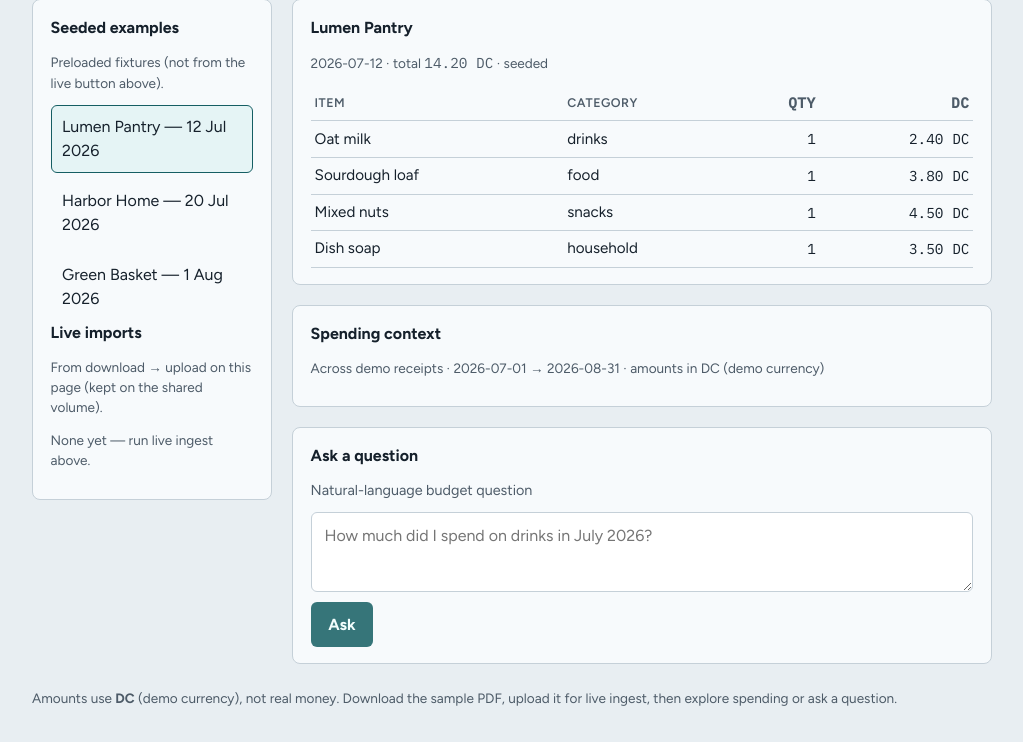
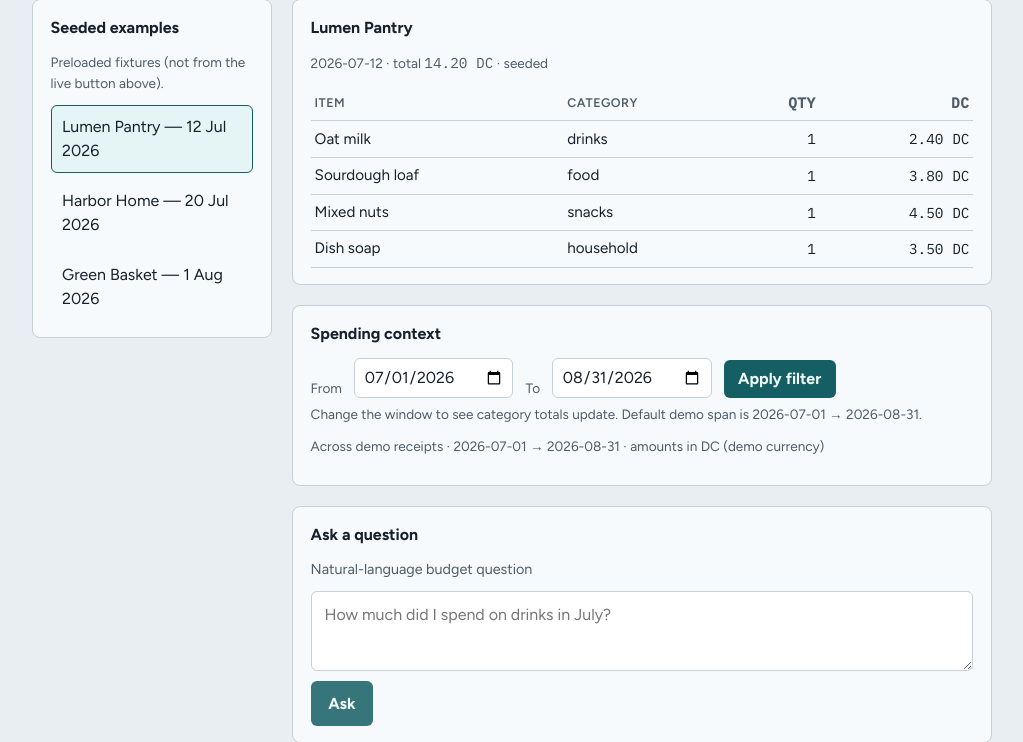
Before and after one commit to RoxanaTapia/receipt-intelligence-demo, a FastAPI app: page / in a window 1280 px wide. Shown: the part 636-1378 px from the top of the page, without its empty margins (128-1151 px from the left). Before the commit the page ends 1342 px from the top, so only its background shows below. Run offline with FastAPI, Linux system fonts and the light colour scheme; data that the repository does not hold is empty.

Commit message:
Simplify spending UI, add date filter, and harden Q&A for the demo window.
Drop noisy before→after category digits and the Live imports list, let visitors filter spending by date, and map bare months plus $ answers to DC.

Co-authored-by: Cursor <cursoragent@cursor.com>

```diff
--- a/demo/app/main.py
+++ b/demo/app/main.py
@@ -4,6 +4,7 @@ from __future__ import annotations
 
 import json
 import os
+from datetime import date
 from pathlib import Path
 from typing import Any
 
@@ -14,7 +15,7 @@ from fastapi.templating import Jinja2Templates
 
 from app.api_client import ApiError, ReceiptApiClient
 from app.examples import get_example, load_examples, load_live_imports
-from app.money import DEMO_CURRENCY, format_money
+from app.money import DEMO_CURRENCY, enrich_question_months, format_money, present_answer_text
 from app.n8n_client import N8nIngestClient, N8nIngestError
 from app.sample import SAMPLE_FILENAME, SAMPLE_ID, sample_pdf_path, validate_demo_sample
 
@@ -70,6 +71,20 @@ def _base_context(request: Request) -> dict[str, Any]:
     }
 
 
+def _parse_window(start: str | None, end: str | None) -> tuple[str, str]:
+    """Normalize visitor date filters; fall back to the default demo window."""
+    start_s = (start or DEMO_START_DATE).strip()
+    end_s = (end or DEMO_END_DATE).strip()
+    try:
+        start_d = date.fromisoformat(start_s)
+        end_d = date.fromisoformat(end_s)
+    except ValueError:
+        return DEMO_START_DATE, DEMO_END_DATE
+    if start_d > end_d:
+        start_d, end_d = end_d, start_d
+    return start_d.isoformat(), end_d.isoformat()
+
+
 def _load_persisted_receipt(filename: str) -> dict[str, Any] | None:
     """Read categorized JSON from the shared receipts volume."""
     path = RECEIPT_DATA_PATH / Path(filename).name
@@ -79,11 +94,11 @@ def _load_persisted_receipt(filename: str) -> dict[str, Any] | None:
     return data if isinstance(data, dict) else None
 
 
-def _safe_summary() -> tuple[dict[str, Any] | None, str | None]:
+def _safe_summary(start: str, end: str) -> tuple[dict[str, Any] | None, str | None]:
     """Fetch window summary; return (summary, error)."""
     try:
         api.health()
-        return api.summary(DEMO_START_DATE, DEMO_END_DATE), None
+        return api.summary(start, end), None
     except ApiError as exc:
         return None, str(exc)
 
@@ -107,8 +122,8 @@ def _category_share_map(summary: dict[str, Any] | None) -> dict[str, dict[str, f
     return out
 
 
-def _seed_baseline_spend() -> float:
-    """Sum line prices on seed fixtures inside the demo window (for UX contrast)."""
+def _seed_baseline_spend(start: str, end: str) -> float:
+    """Sum line prices on seed fixtures inside the selected window (for UX contrast)."""
     total = 0.0
     for path in sorted(SEED_DIR.glob("2026-*.json")):
         try:
@@ -117,13 +132,23 @@ def _seed_baseline_spend() -> float:
             continue
         if not isinstance(data, dict):
             continue
-        date = str(data.get("date") or "")
-        if date < DEMO_START_DATE or date > DEMO_END_DATE:
+        receipt_date = str(data.get("date") or "")
+        if receipt_date < start or receipt_date > end:
             continue
         for item in data.get("line_items") or []:
             if isinstance(item, dict):
                 total += float(item.get("price") or 0)
     return round(total, 2)
+
+
+def _outside_window(receipt: dict[str, Any] | None, start: str, end: str) -> bool:
+    """True when a live receipt date falls outside the spending filter."""
+    if not receipt:
+        return False
+    receipt_date = str(receipt.get("date") or "")
+    if not receipt_date:
+        return False
+    return receipt_date < start or receipt_date > end
 
 
 def _page(
@@ -138,11 +163,15 @@ def _page(
     live_error: str | None = None,
     ingest_ok: bool = False,
     summary_before: dict[str, Any] | None = None,
+    window_start: str | None = None,
+    window_end: str | None = None,
 ) -> HTMLResponse:
+    start, end = _parse_window(window_start, window_end)
     examples = load_examples(SEED_DIR, RECEIPT_DATA_PATH)
+    # Resolve live ids after ingest / deep links without listing them in the sidebar.
     live_imports = load_live_imports(SEED_DIR, RECEIPT_DATA_PATH)
     selected = get_example(examples, example, live_imports=live_imports)
-    summary, api_error = _safe_summary()
+    summary, api_error = _safe_summary(start, end)
     api_ok = summary is not None and api_error is None
     before_map = _category_share_map(summary_before)
     spend_before = (
@@ -165,7 +194,6 @@ def _page(
         {
             **_base_context(request),
             "examples": examples,
-            "live_imports": live_imports,
             "selected": selected,
             "summary": summary,
             "summary_before": summary_before,
@@ -173,7 +201,10 @@ def _page(
             "spend_after": spend_after,
             "spend_delta": spend_delta,
             "before_map": before_map,
-            "seed_baseline": _seed_baseline_spend(),
+            "seed_baseline": _seed_baseline_spend(start, end),
+            "window_start": start,
+            "window_end": end,
+            "live_outside_window": _outside_window(live_receipt, start, end),
             "api_ok": api_ok,
             "api_error": api_error,
             "answer": answer,
@@ -207,8 +238,13 @@ def download_sample() -> FileResponse:
 
 
 @app.get("/", response_class=HTMLResponse)
-def index(request: Request, example: str | None = None) -> HTMLResponse:
-    return _page(request, example=example)
+def index(
+    request: Request,
+    example: str | None = None,
+    start: str | None = None,
+    end: str | None = None,
+) -> HTMLResponse:
+    return _page(request, example=example, window_start=start, window_end=end)
 
 
 @app.post("/ingest", response_class=HTMLResponse)
@@ -216,15 +252,24 @@ async def ingest(
     request: Request,
     pdf: UploadFile = File(...),
     example: str = Form(""),
+    start: str = Form(""),
+    end: str = Form(""),
 ) -> HTMLResponse:
     """Validate uploaded sample, trigger n8n webhook, show persisted categories."""
+    window_start, window_end = _parse_window(start or None, end or None)
     content = await pdf.read()
     reject = validate_demo_sample(pdf.filename, content)
     if reject:
-        return _page(request, example=example or None, live_error=reject)
+        return _page(
+            request,
+            example=example or None,
+            live_error=reject,
+            window_start=window_start,
+            window_end=window_end,
+        )
 
     # Snapshot spending before n8n writes so the UI can show before → after bars.
-    summary_before, _ = _safe_summary()
+    summary_before, _ = _safe_summary(window_start, window_end)
 
     try:
         meta = n8n.trigger_sample(SAMPLE_ID)
@@ -237,15 +282,16 @@ async def ingest(
                 "Active/Published in n8n (see DEPLOYMENT.md § Live sample PDF)."
             ),
             summary_before=summary_before,
+            window_start=window_start,
+            window_end=window_end,
         )
 
     filename = str(meta["persistedFilename"])
-    live_example_id = f"live-{Path(filename).stem}"
     receipt = _load_persisted_receipt(filename)
     if receipt is None:
         return _page(
             request,
-            example=live_example_id,
+            example=example or None,
             live_meta=meta,
             live_error=(
                 f"Ingest reported {filename}, but the file is not visible on the "
@@ -253,15 +299,20 @@ async def ingest(
             ),
             ingest_ok=True,
             summary_before=summary_before,
+            window_start=window_start,
+            window_end=window_end,
         )
 
+    # Keep the seeded example table as-is; live result lives in the top panel only.
     return _page(
         request,
-        example=live_example_id,
+        example=example or None,
         live_receipt=receipt,
         live_meta=meta,
         ingest_ok=True,
         summary_before=summary_before,
+        window_start=window_start,
+        window_end=window_end,
     )
 
 
@@ -270,7 +321,10 @@ def ask(
     request: Request,
     question: str = Form(...),
     example: str = Form(""),
+    start: str = Form(""),
+    end: str = Form(""),
 ) -> HTMLResponse:
+    window_start, window_end = _parse_window(start or None, end or None)
     cleaned = question.strip()
     answer = None
     qa_error = None
@@ -279,7 +333,11 @@ def ask(
         qa_error = "Enter a budget question first."
     else:
         try:
-            answer = api.ask(cleaned)
+            demo_year = int(window_start[:4])
+            routed_question = enrich_question_months(cleaned, year=demo_year)
+            raw = api.ask(routed_question)
+            text = present_answer_text(str(raw.get("answer") or ""))
+            answer = {**raw, "answer": text} if text else raw
         except ApiError as exc:
             qa_error = str(exc)
 
@@ -289,6 +347,8 @@ def ask(
         question=cleaned,
         answer=answer,
         qa_error=qa_error,
+        window_start=window_start,
+        window_end=window_end,
     )
 
 
--- a/demo/app/static/demo.css
+++ b/demo/app/static/demo.css
@@ -309,9 +309,41 @@ th {
   margin: 0 0 0.85rem;
 }
 
-.aside-subhead {
-  font-size: 1.05rem;
-  margin: 1.35rem 0 0.35rem;
+.window-form {
+  display: flex;
+  flex-wrap: wrap;
+  align-items: end;
+  gap: 0.55rem 0.75rem;
+  margin: 0.65rem 0 0.35rem;
+}
+
+.window-form label {
+  font-size: 0.85rem;
+  color: var(--muted);
+}
+
+.window-form input[type="date"] {
+  border: 1px solid var(--line);
+  border-radius: 6px;
+  padding: 0.4rem 0.55rem;
+  font: inherit;
+  background: #fff;
+  color: var(--ink);
+}
+
+.window-form button {
+  border: 0;
+  border-radius: 6px;
+  padding: 0.45rem 0.9rem;
+  background: var(--accent);
+  color: var(--accent-ink);
+  font: inherit;
+  font-weight: 650;
+  cursor: pointer;
+}
+
+.window-form button:hover {
+  filter: brightness(1.06);
 }
 
 .receipt-heading {
--- a/demo/app/templates/index.html
+++ b/demo/app/templates/index.html
@@ -48,6 +48,8 @@
     {% if selected %}
     <input type="hidden" name="example" value="{{ selected.id }}" />
     {% endif %}
+    <input type="hidden" name="start" value="{{ window_start }}" />
+    <input type="hidden" name="end" value="{{ window_end }}" />
     <label for="pdf">Upload the demo sample PDF</label>
     <input id="pdf" name="pdf" type="file" accept="application/pdf,.pdf" required />
     <button type="submit" id="ingest-btn">
@@ -121,7 +123,7 @@
       {% for item in examples %}
       <li>
         <a
-          href="{{ public_url('/') }}?example={{ item.id }}"
+          href="{{ public_url('/') }}?example={{ item.id }}&amp;start={{ window_start }}&amp;end={{ window_end }}"
           class="{% if selected and selected.id == item.id %}active{% endif %}"
         >
           {{ item.label }}
@@ -132,26 +134,6 @@
     {% else %}
     <p class="meta">No examples loaded.</p>
     {% endif %}
-
-    <h2 class="aside-subhead">Live imports</h2>
-    <p class="meta">From download → upload on this page (kept on the shared volume).</p>
-    {% if live_imports %}
-    <ul class="example-list">
-      {% for item in live_imports %}
-      <li>
-        <a
-          href="{{ public_url('/') }}?example={{ item.id }}"
-          class="{% if selected and selected.id == item.id %}active{% endif %}"
-        >
-          {{ item.label }}
-          <span class="live-badge">Live</span>
-        </a>
-      </li>
-      {% endfor %}
-    </ul>
-    {% else %}
-    <p class="meta">None yet — run live ingest above.</p>
-    {% endif %}
   </aside>
 
   <div>
@@ -159,9 +141,6 @@
     <section class="panel">
       <h2 class="receipt-heading">
         {{ selected.receipt.merchant }}
-        {% if selected.source == "live" %}
-        <span class="live-badge">Live</span>
-        {% endif %}
       </h2>
       <p class="meta">
         {{ selected.receipt.date }} · total
@@ -185,7 +164,7 @@
             <td class="num">{{ line.quantity }}</td>
             <td class="num">{{ money(line.price) }}</td>
           </tr>
-          {% endfor %}
+        {% endfor %}
         </tbody>
       </table>
     </section>
@@ -202,6 +181,41 @@
         <span class="live-badge">Updated</span>
         {% endif %}
       </h2>
+
+      <form class="window-form" method="get" action="{{ public_url('/') }}">
+        {% if selected %}
+        <input type="hidden" name="example" value="{{ selected.id }}" />
+        {% endif %}
+        <label for="window-start">From</label>
+        <input
+          id="window-start"
+          name="start"
+          type="date"
+          value="{{ window_start }}"
+          required
+        />
+        <label for="window-end">To</label>
+        <input
+          id="window-end"
+          name="end"
+          type="date"
+          value="{{ window_end }}"
+          required
+        />
+        <button type="submit">Apply filter</button>
+      </form>
+      <p class="meta">
+        Change the window to see category totals update. Default demo span is
+        {{ demo_start }} → {{ demo_end }}.
+      </p>
+
+      {% if live_outside_window %}
+      <div class="banner warn" role="status">
+        Live receipt date <strong>{{ live_receipt.date }}</strong> is outside this window —
+        widen the filter to include it in spending context.
+      </div>
+      {% endif %}
+
       {% if ingest_ok and live_receipt and summary and spend_before is not none and spend_delta is not none %}
       <div class="banner ok" role="status">
         {% if spend_delta > 0.009 %}
@@ -231,7 +245,7 @@
       </p>
       {% endif %}
       <p class="meta">
-        Across demo receipts · {{ demo_start }} → {{ demo_end }}
+        Across demo receipts · {{ window_start }} → {{ window_end }}
         · amounts in {{ demo_currency }} (demo currency)
         {% if summary %}
         ·
@@ -244,14 +258,7 @@
         {% set prior = before_map.get(row.category, {}) %}
         <div class="cat-row">
           <span>{{ row.category }}</span>
-          <span class="num">
-            {% if ingest_ok and spend_delta is not none and spend_delta > 0.009 and prior %}
-            {{ money(prior.spend) }} → {{ money(row.total_spend) }}
-            · {{ prior.pct }}% → {{ row.percentage }}%
-            {% else %}
-            {{ money(row.total_spend) }} · {{ row.percentage }}%
-            {% endif %}
-          </span>
+          <span class="num">{{ money(row.total_spend) }} · {{ row.percentage }}%</span>
           <div class="cat-bar">
             <span
               class="cat-fill"
@@ -262,7 +269,7 @@
         {% endfor %}
       </div>
       {% elif api_ok %}
-      <p class="meta">No spending in this window. Seed data may be missing from the API volume.</p>
+      <p class="meta">No spending in this window. Try widening the date filter or seeding data.</p>
       {% endif %}
     </section>
 
@@ -272,11 +279,13 @@
         {% if selected %}
         <input type="hidden" name="example" value="{{ selected.id }}" />
         {% endif %}
+        <input type="hidden" name="start" value="{{ window_start }}" />
+        <input type="hidden" name="end" value="{{ window_end }}" />
         <label for="question">Natural-language budget question</label>
         <textarea
           id="question"
           name="question"
-          placeholder="How much did I spend on drinks in July 2026?"
+          placeholder="How much did I spend on drinks in July?"
           required
         >{{ question }}</textarea>
         <button type="submit" {% if not api_ok %}disabled{% endif %}>Ask</button>
```
Also changed, not shown: demo/app/money.py (+26 -0 lines).
